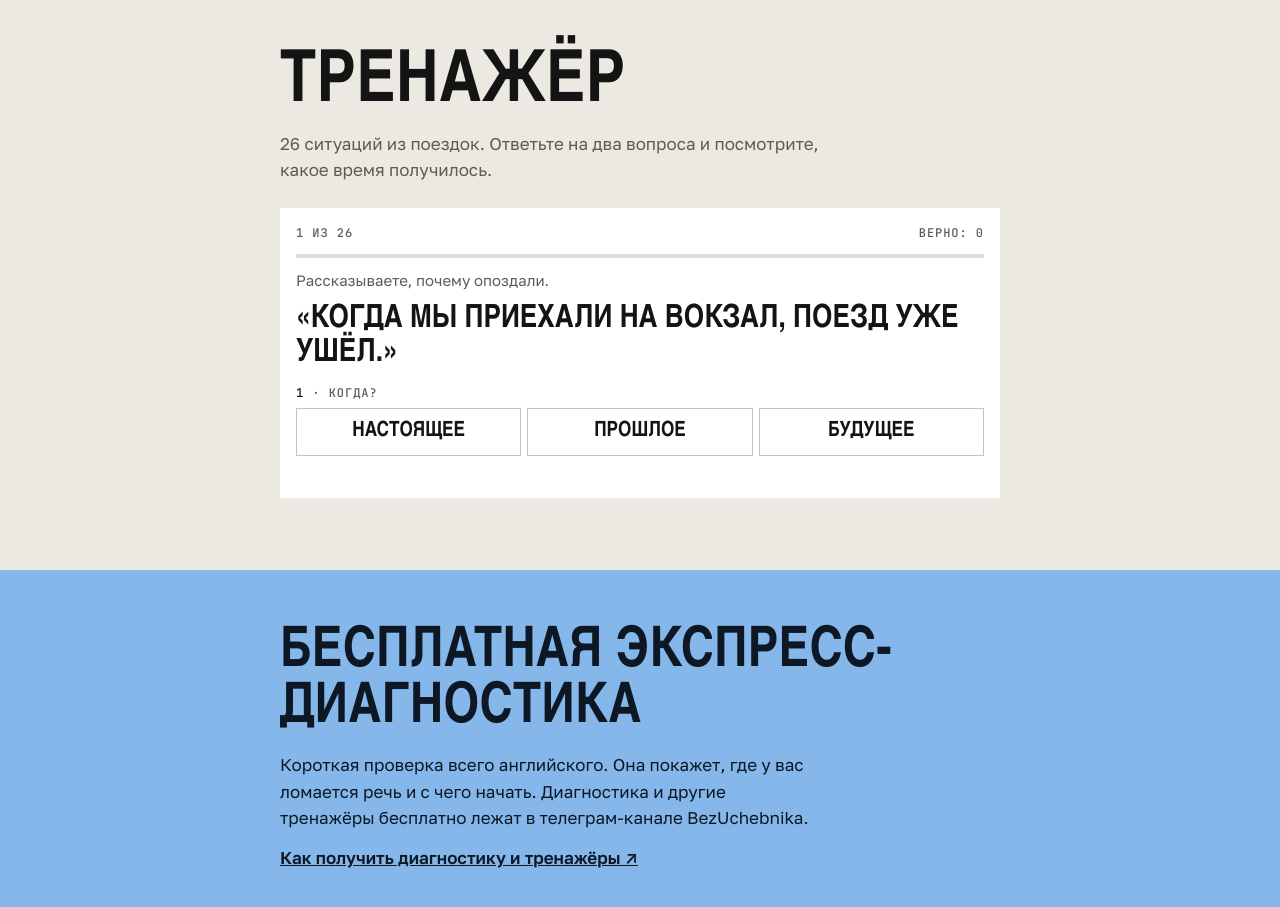
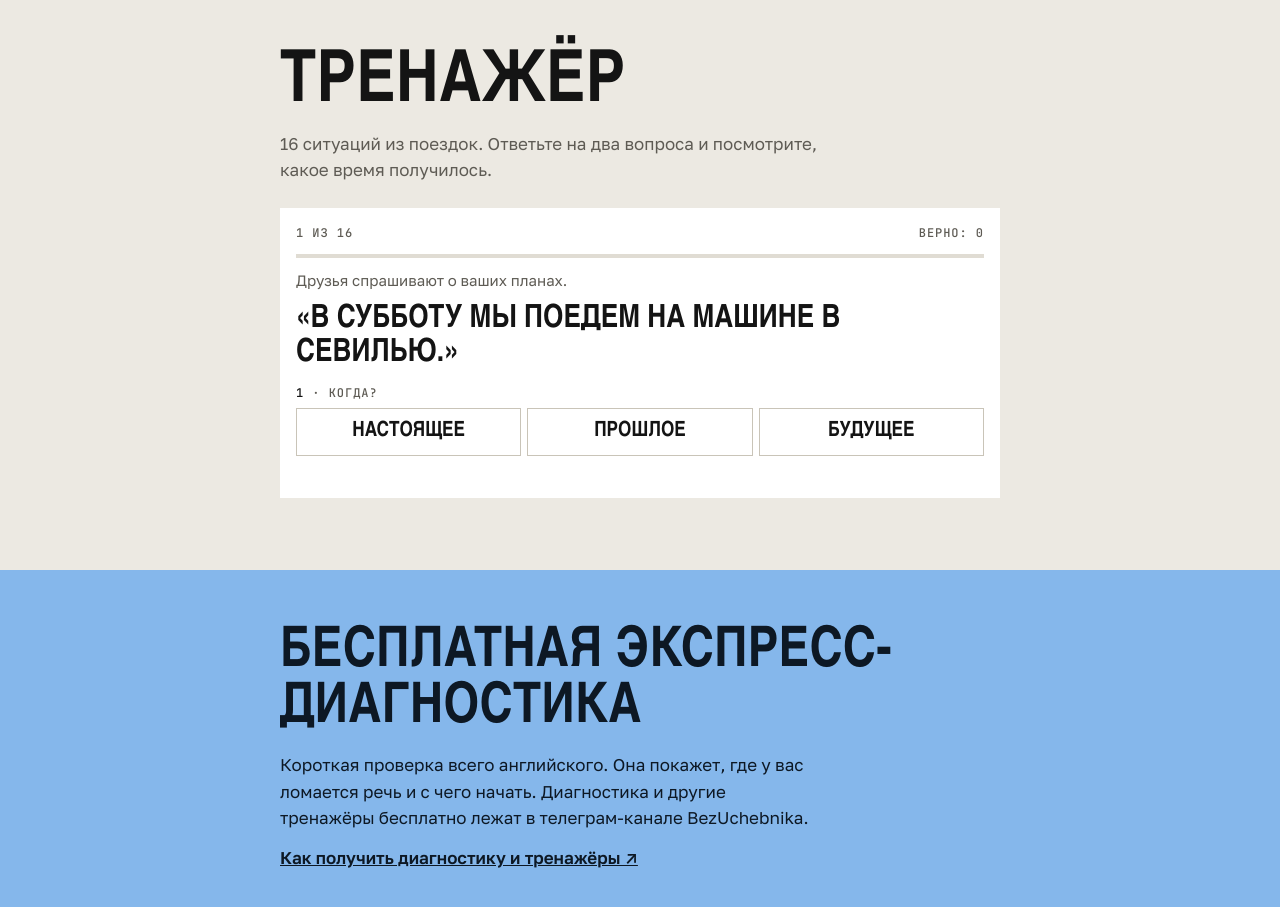
Before and after one commit to BezUchebnika/odna-fraza-vremena, a plain HTML site: page index.html in a window 1280 px wide. Shown: the part 2180-3087 px from the top of the page. Drawn offline with Linux system fonts and the light colour scheme; a web font is replaced by a local one.

Commit message:
Тренажёр сокращён до 16 ситуаций
Co-Authored-By: Claude Opus 5.5 <noreply@anthropic.com>
Claude-Session: https://claude.ai/code/session_01RbX3uBLotHxw2dbbPJUPSU

```diff
--- a/index.html
+++ b/index.html
@@ -205,7 +205,7 @@ button{font:inherit}
 
   <section class="floor light" id="train">
     <div class="in">
-      <div class="fhead"><h2 class="d">Тренажёр</h2><p>26 ситуаций из поездок. Ответьте на два вопроса и посмотрите, какое время получилось.</p></div>
+      <div class="fhead"><h2 class="d">Тренажёр</h2><p>16 ситуаций из поездок. Ответьте на два вопроса и посмотрите, какое время получилось.</p></div>
       <div class="card" id="quiz" aria-live="polite"></div>
     </div>
   </section>
@@ -229,28 +229,18 @@ const AUDIO = {};
 /* [ситуация, по-русски, когда (n/p/f), что важно (fact/proc/res/plan/dec), по-английски ({помощник}), почему] */
 const Q = [
  ['Попутчик спрашивает, кто у вас обычно за рулём в поездках.','Обычно вожу я, жена не любит водить.','n','fact',"I usually drive. My wife {doesn't} like driving.",'Это про вас в целом, а не про эту минуту. Просто факт, поэтому обычный глагол. А в отрицании выходит does.'],
- ['Рассказываете новым знакомым, как вы путешествуете.','В отпуске я всегда беру машину напрокат.','n','fact',"On vacation, I always rent a car.",'То, что вы делаете обычно. Факт, обычный глагол.'],
  ['Друг предлагает вам сесть за руль вечером.','Я не вожу по ночам.','n','fact',"I {don't} drive at night.",'Ваше обычное правило, это факт. В отрицании выходит помощник do.'],
- ['Спрашиваете на ресепшене про музей.','Во сколько открывается музей?','n','fact',"What time {does} the museum open?",'Расписание, это то, что бывает всегда. Факт. В вопросе выходит does.'],
  ['Звонит коллега, а вы в дороге.','Не могу говорить, я за рулём.','n','proc',"I can't talk. I{'m} driv{ing}.",'Процесс идёт прямо в эту минуту. Значит, be и -ing.'],
- ['Подруга пишет: «Ты где?»','Я лежу на пляже.','n','proc',"I{'m} ly{ing} on the beach.",'Прямо сейчас, процесс. Значит, be и -ing.'],
  ['Администратор отеля спрашивает, нужна ли помощь.','Нет, спасибо, мы ждём такси.','n','proc',"No, thanks. We{'re} wait{ing} for a taxi.",'Ждёте прямо сейчас, это процесс. Значит, be и -ing.'],
  ['Друзья зовут вечером поехать ещё в один город.','Нет, я сегодня уже проехал пятьсот километров.','n','res',"No, I{'ve} driven five hundred kilometers today.",'Неважно, когда вы ехали. Важно, что сейчас вы устали. Результат прошедшего действия важен сейчас, значит, have и третья форма.'],
  ['Разговор о поездке в Лондон.','Я никогда не ездил по левой стороне.','n','res',"I{'ve} never driven on the left.",'Это ваш опыт на сегодняшний день. Значит, have и третья форма.'],
- ['Друг зовёт вас в автопутешествие.','Ты когда-нибудь брал машину напрокат?','n','res',"{Have} you ever rented a car?",'Вопрос про опыт на сегодня. Значит, have и третья форма.'],
  ['Друг спрашивает, были ли вы в Испании.','Да, я был там три раза.','n','res',"Yes, I{'ve} been there three times.",'Сколько раз за жизнь на сегодня, это опыт. Значит, have.'],
- ['Друг рассказывает, что обожает Париж.','Сколько раз ты был в Париже?','n','res',"How many times {have} you been to Paris?",'Вопрос про опыт за всю жизнь на сегодня. Значит, have и третья форма.'],
  ['Рассказываете о прошлом отпуске.','В прошлом году мы ездили на машине по Италии.','p','fact',"Last year we drove around Italy.",'Простой факт в прошлом, без связи с сегодняшним днём. Было и было.'],
- ['Соседи по отелю спрашивают, давно ли вы здесь.','Мы приехали в понедельник.','p','fact',"We arrived on Monday.",'Есть «в понедельник», это момент в прошлом. Простой факт в прошлом, без связи с сегодняшним днём.'],
  ['Друг рассказывает, что был в Севилье.','Ты ехал туда на машине?','p','fact',"{Did} you drive there?",'Факт в прошлом. В вопросе выходит did и забирает прошедшее время, поэтому drove возвращается в drive.'],
- ['Рассказываете, как добирались.','Мы не брали машину, ездили на поезде.','p','fact',"We {didn't} rent a car. We took the train.",'Простой факт в прошлом. В отрицании выходит did.'],
  ['Друг спрашивает, почему вы не ответили.','Я был за рулём, когда ты позвонил.','p','proc',"I {was} driv{ing} when you called.",'В прошлом шёл процесс, и в него вмешалось событие, звонок. Значит, was и -ing.'],
  ['Рассказываете о вечере в Валенсии.','Мы ужинали, когда начался дождь.','p','proc',"We {were} hav{ing} dinner when it started to rain.",'Шёл процесс, ужин, и в него вмешался дождь. Значит, were и -ing.'],
- ['Рассказываете о перелёте.','Я спал, когда самолёт приземлился.','p','proc',"I {was} sleep{ing} when the plane landed.",'Процесс в прошлом, в который вмешалось событие. Значит, was и -ing.'],
  ['Рассказываете, почему опоздали.','Когда мы приехали на вокзал, поезд уже ушёл.','p','res',"When we got to the station, the train {had} already left.",'Результат к моменту в прошлом: поезд ушёл ещё до того, как вы приехали. Это Past Perfect, в живой речи он нужен реже.'],
  ['Друзья спрашивают о ваших планах.','В субботу мы поедем на машине в Севилью.','f','plan',"On Saturday we{'re going to} drive to Seville.",'Вы решили заранее, это план. Самый универсальный вариант going to, в речи чаще gonna.'],
- ['Обсуждаете поездку с семьёй.','Мы собираемся взять машину напрокат.','f','plan',"We{'re going to} rent a car.",'Решение уже принято, это план. Значит, going to.'],
- ['Спрашиваете друга за ужином.','Что ты будешь делать завтра?','f','plan',"What {are} you {going to} do tomorrow?",'Вы спрашиваете о планах, значит, going to.'],
  ['Ваш друг весь день был за рулём.','Ты устал? Давай я поведу.','f','dec',"You're tired? I{'ll} drive.",'Решение рождается прямо сейчас. Значит, will.'],
  ['Официант спрашивает, что вы будете.','Я возьму паэлью.','f','dec',"I{'ll} have the paella.",'Решаете прямо сейчас, глядя в меню. Значит, will.'],
  ['Вечером в кафе прикидываете, как вернуться.','Думаю, я поеду обратно сегодня вечером.','f','dec',"I think I{'ll} drive back tonight.",'Это ещё не план, вы прикидываете прямо сейчас. После «думаю» и «наверное» обычно идёт will.']
@@ -259,28 +249,18 @@ const Q = [
 /* пояснения сразу после неверного ответа: [на «когда?», на «что важно?»], по порядку ситуаций */
 const H = [
  ['Речь о том, как у вас обычно бывает. Это настоящее.','Это не идёт прямо сейчас, а бывает обычно. Значит, факт.'],
- ['«Всегда беру» значит обычно. Это настоящее.','«Всегда» значит, что так бывает обычно. Это факт.'],
  ['«Не вожу» значит, такое у вас правило. Это настоящее.','Это ваше обычное правило, а не то, что идёт в эту минуту. Значит, факт.'],
- ['Музей открывается по расписанию каждый день. Это настоящее.','Расписание, это то, что бывает всегда. Значит, факт.'],
  ['Вы за рулём прямо сейчас. Это настоящее.','Вы едете в эту минуту. Это процесс.'],
- ['Вы лежите на пляже прямо сейчас. Это настоящее.','Это идёт в эту минуту. Значит, процесс.'],
  ['Вы ждёте такси прямо сейчас. Это настоящее.','Ожидание идёт в эту минуту. Значит, процесс.'],
  ['Проехали вы в прошлом, но важно то, что сейчас: вы устали. Поэтому настоящее.','Важно не само «проехал», а то, что сейчас вы устали. Это результат.'],
  ['Вы говорите о своём опыте на сегодняшний день. Поэтому настоящее.','«Никогда» за всю жизнь до сегодня, это опыт. Он в колонке «результат».'],
- ['Вы спрашиваете про опыт на сегодняшний день. Поэтому настоящее.','«Когда-нибудь» за всю жизнь, это опыт. Он в колонке «результат».'],
  ['Ездили вы в прошлом, но «три раза» это ваш счёт на сегодня. Поэтому настоящее.','Сколько раз за жизнь, это опыт. Он в колонке «результат».'],
- ['Вы спрашиваете про счёт на сегодня. Поэтому настоящее.','Сколько раз за жизнь, это опыт. Он в колонке «результат».'],
  ['«В прошлом году», это прошлое.','Ничто не вмешивалось, связи с сегодняшним днём нет. Это просто факт.'],
- ['«В понедельник», это момент в прошлом.','Назван момент в прошлом. Это просто факт.'],
  ['Друг уже съездил, вы спрашиваете о прошлом.','Вам важен просто факт: на машине или нет.'],
- ['Вы рассказываете, как добирались. Это прошлое.','Машину не брали, это просто факт в прошлом.'],
  ['Звонок уже был. Это прошлое.','Вы ехали, и в этот процесс вмешался звонок. Значит, процесс.'],
  ['Это было в тот вечер. Это прошлое.','Шёл ужин, и в него вмешался дождь. Значит, процесс.'],
- ['Перелёт уже был. Это прошлое.','Вы спали, и в этот процесс вмешалась посадка. Значит, процесс.'],
  ['Вы рассказываете о том, что уже случилось. Это прошлое.','Важно, что к моменту, когда вы приехали, поезд уже ушёл. Это результат к моменту в прошлом.'],
  ['Суббота ещё впереди. Это будущее.','Вы решили заранее. Это план.'],
- ['Машину вы ещё только возьмёте. Это будущее.','«Собираемся» значит, решение уже принято. Это план.'],
- ['«Завтра» ещё впереди. Это будущее.','Вы спрашиваете о планах друга. Это план.'],
  ['Повести машину вы только собираетесь. Это будущее.','Вы решаете прямо сейчас, увидев, что друг устал. Это решение сейчас.'],
  ['Заказ ещё впереди. Это будущее.','Вы решаете прямо сейчас, глядя в меню. Это решение сейчас.'],
  ['Поедете вы ещё только вечером. Это будущее.','Плана ещё нет, вы прикидываете сейчас. После «думаю» идёт will, как в решении сейчас.']
```
